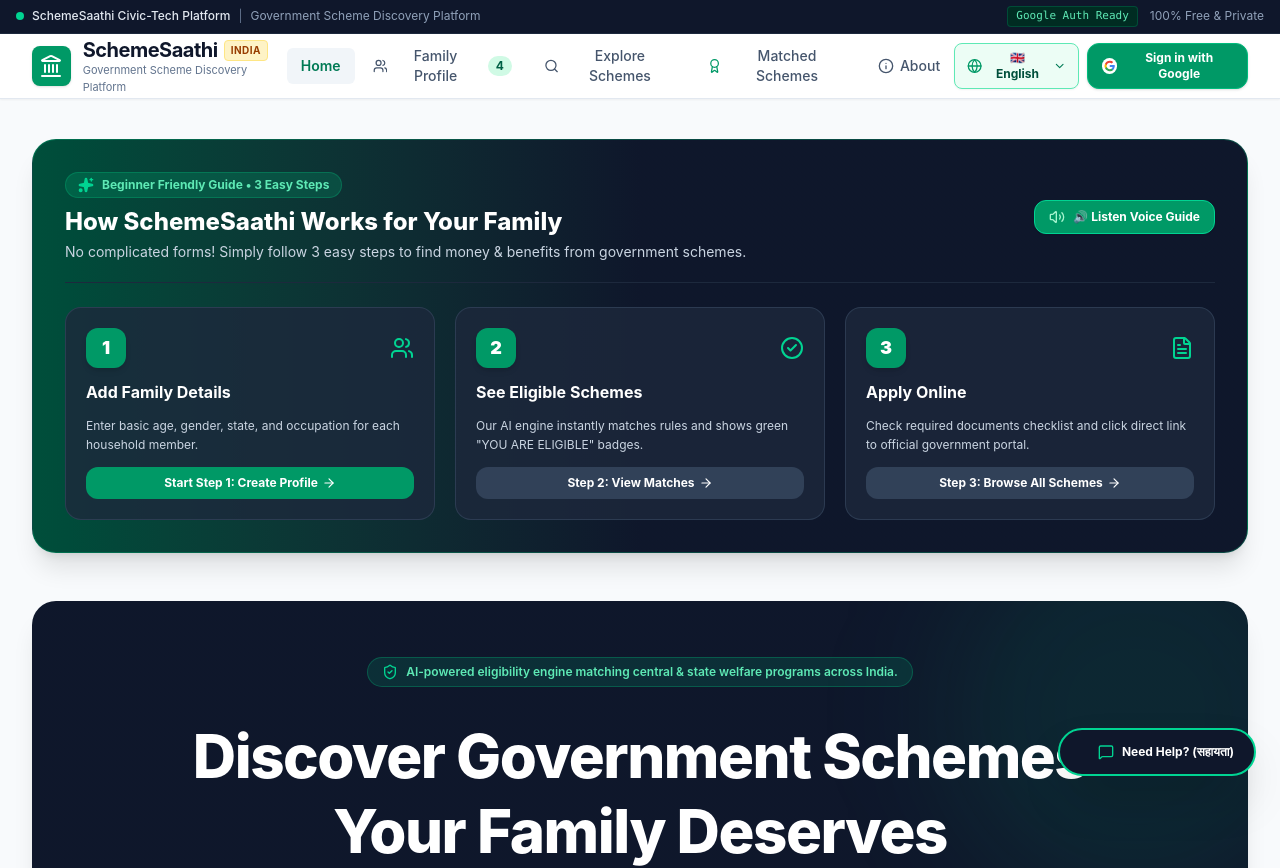
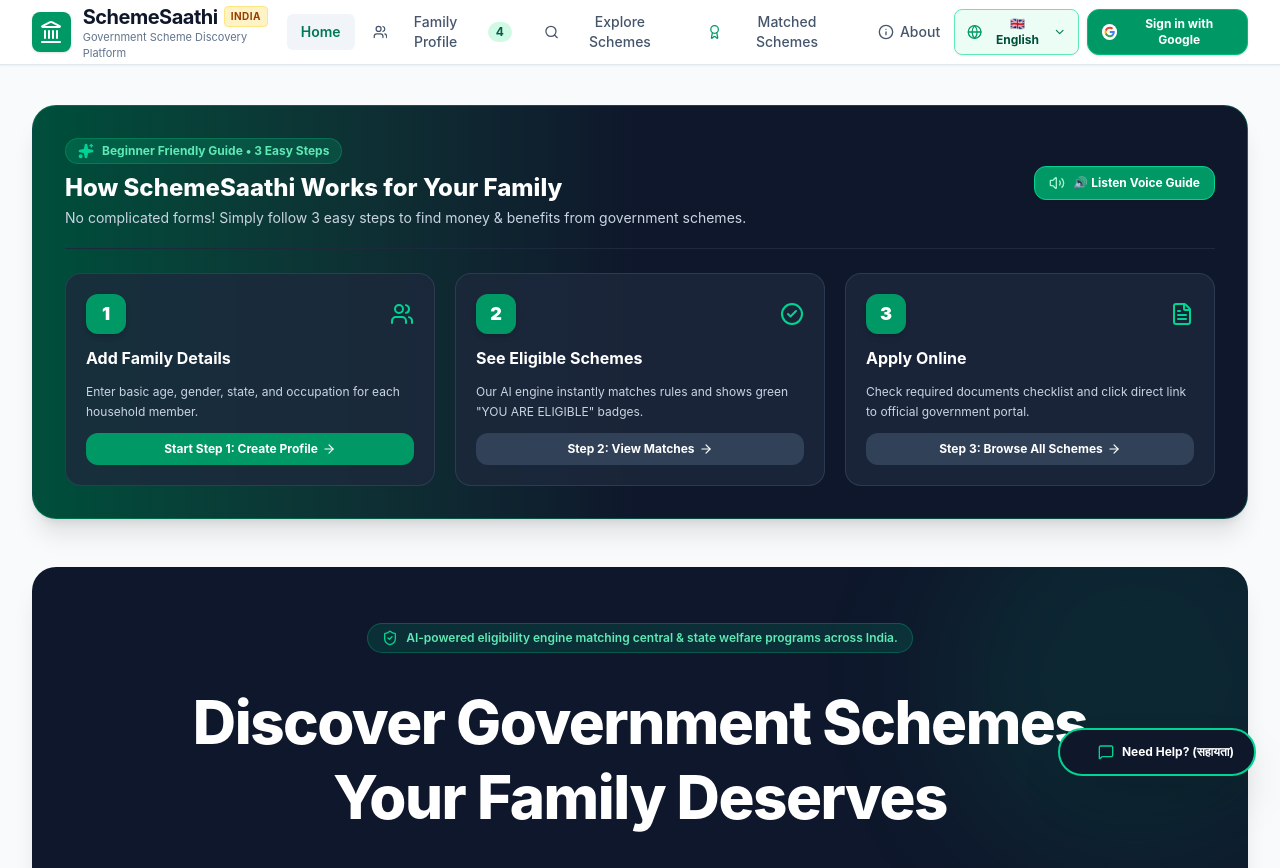
Before and after one commit to prime64m/finaldemo, a React (Vite) app in the folder user-frontend/: page / in a window 1280 px wide. Shown: the top 868 px of the page. Built offline with nearby package versions, Linux system fonts and the light colour scheme.

Commit message:
fix: remove top announcement bar from user frontend navbar

```diff
--- a/user-frontend/src/components/Navbar.jsx
+++ b/user-frontend/src/components/Navbar.jsx
@@ -62,22 +62,6 @@
 
   return (
     <header className="sticky top-0 z-40 bg-white border-b border-slate-200 shadow-xs">
-      {/* Top Govt Style Announcement Bar */}
-      <div className="bg-slate-900 text-slate-300 text-xs px-4 py-1.5 flex flex-wrap justify-between items-center border-b border-slate-800">
-        <div className="flex items-center gap-2">
-          <span className="inline-block w-2 h-2 rounded-full bg-emerald-400 animate-pulse"></span>
-          <span className="font-medium text-slate-200">{t('appName')} Civic-Tech Platform</span>
-          <span className="text-slate-500">|</span>
-          <span className="text-slate-400 hidden sm:inline">{t('tagline')}</span>
-        </div>
-        <div className="flex items-center gap-3 text-slate-400 text-xs">
-          <span className="bg-emerald-950 text-emerald-300 border border-emerald-800/60 px-2 py-0.5 rounded font-mono text-[11px]">
-            {userAccount ? 'Google Verified' : 'Google Auth Ready'}
-          </span>
-          <span>100% Free & Private</span>
-        </div>
-      </div>
-
       {/* Main Navbar */}
       <div className="max-w-7xl mx-auto px-4 sm:px-6 lg:px-8">
         <div className="flex items-center justify-between h-16">
```
